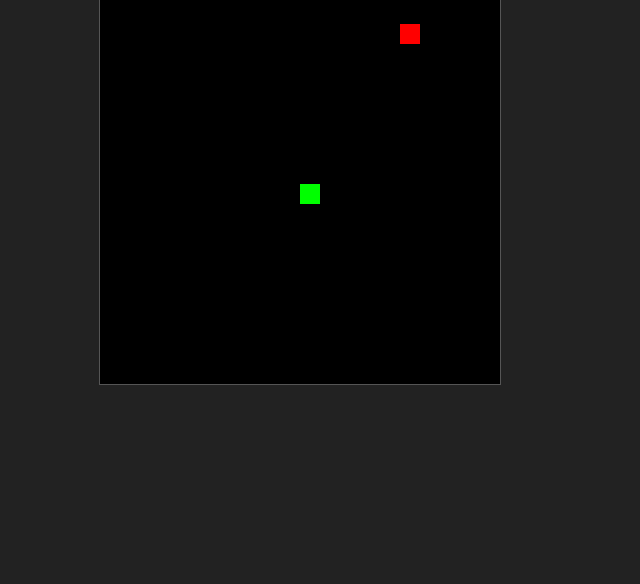
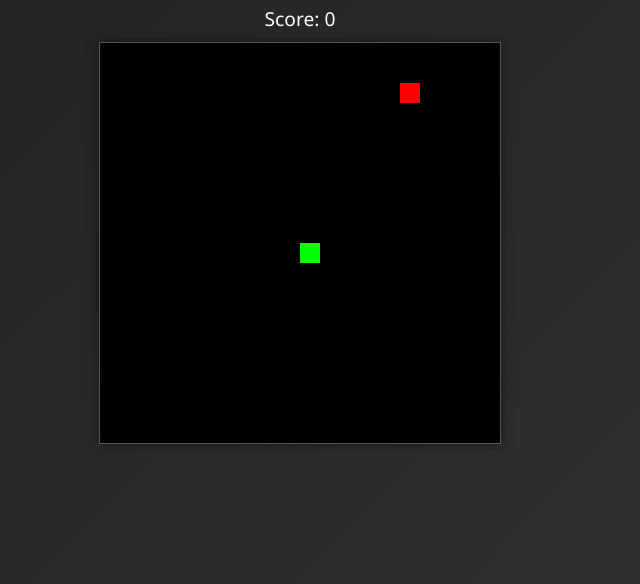
Before and after one commit to hyun090305/snake_game, a plain HTML site: page index.html in a window 1280 px wide. Shown: the part 216-800 px from the top of the page, without its empty margins (340-980 px from the left). Drawn offline with Linux system fonts and the light colour scheme.

Commit message:
Improve game UI with score display

```diff
--- a/index.html
+++ b/index.html
@@ -7,7 +7,11 @@
   <link rel="stylesheet" href="style.css" />
 </head>
 <body>
-  <canvas id="gameCanvas" width="400" height="400"></canvas>
+  <div class="game-wrapper">
+    <h1>Snake Game</h1>
+    <div id="score">Score: 0</div>
+    <canvas id="gameCanvas" width="400" height="400"></canvas>
+  </div>
   <script src="script.js"></script>
 </body>
 </html>
--- a/script.js
+++ b/script.js
@@ -1,22 +1,25 @@
 const canvas = document.getElementById('gameCanvas');
 const ctx = canvas.getContext('2d');
+const scoreEl = document.getElementById('score');
 
 const gridSize = 20;
 const tileCount = canvas.width / gridSize;
 
-let snake, velocity, food, gameOver;
+let snake, velocity, food, gameOver, score;
 
 function reset() {
   snake = [{ x: 10, y: 10 }];
   velocity = { x: 0, y: 0 };
   food = randomFood();
   gameOver = false;
+  score = 0;
+  updateScore();
 }
 
 function randomFood() {
   return {
     x: Math.floor(Math.random() * tileCount),
-    y: Math.floor(Math.random() * tileCount)
+    y: Math.floor(Math.random() * tileCount),
   };
 }
 
@@ -49,6 +52,8 @@ function update() {
 
   if (head.x === food.x && head.y === food.y) {
     food = randomFood();
+    score++;
+    updateScore();
   } else {
     snake.pop();
   }
@@ -77,7 +82,12 @@ function draw() {
     ctx.fillText('Game Over', canvas.width / 2, canvas.height / 2);
     ctx.font = '20px sans-serif';
     ctx.fillText('Press Enter to restart', canvas.width / 2, canvas.height / 2 + 30);
+    ctx.fillText(`Score: ${score}`, canvas.width / 2, canvas.height / 2 + 60);
   }
+}
+
+function updateScore() {
+  scoreEl.textContent = `Score: ${score}`;
 }
 
 document.addEventListener('keydown', (e) => {
--- a/style.css
+++ b/style.css
@@ -3,12 +3,23 @@ body {
   justify-content: center;
   align-items: center;
   height: 100vh;
-  background: #222;
+  background: linear-gradient(135deg, #1e1e1e, #333);
   color: #fff;
   margin: 0;
+  font-family: 'Segoe UI', Tahoma, Geneva, Verdana, sans-serif;
+}
+
+.game-wrapper {
+  text-align: center;
+}
+
+#score {
+  margin: 10px 0;
+  font-size: 1.2rem;
 }
 
 #gameCanvas {
   background: #000;
   border: 1px solid #555;
+  box-shadow: 0 0 10px rgba(0, 0, 0, 0.5);
 }
```
